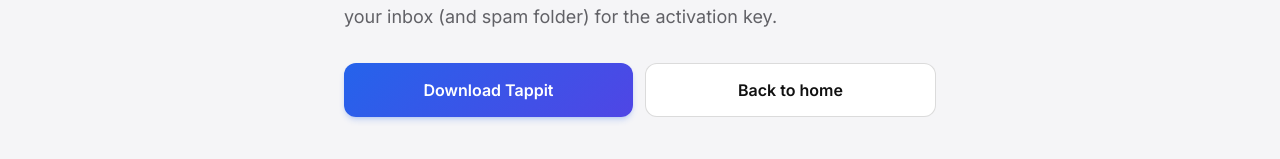
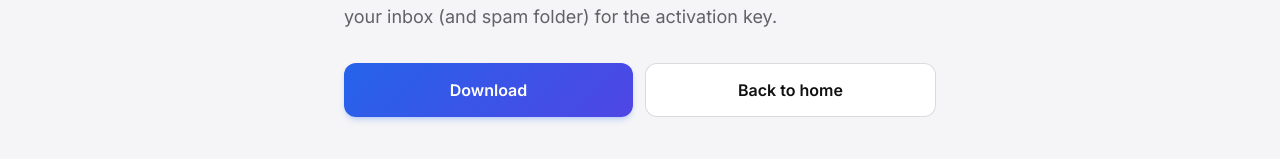
Before and after one commit to jtapia/magic-touch-web, a Next.js app: page /success in a window 1280 px wide. Shown: the part 387-546 px from the top of the page. Built offline with nearby package versions, Linux system fonts and the light colour scheme; no server answers.

Commit message:
chore: add jump behavior for buy tappit on hero section

```diff
--- a/src/app/success/SuccessClient.tsx
+++ b/src/app/success/SuccessClient.tsx
@@ -224,7 +224,7 @@ function Actions() {
         href="#"
         className="flex-1 px-6 sm:px-7 py-3 sm:py-3.5 rounded-xl font-semibold text-sm sm:text-base gradient-bg text-white hover:opacity-90 transition-opacity text-center flex items-center justify-center gap-2 shadow-md shadow-accent/20"
       >
-        Download Tappit
+        Download
       </Link>
       <Link
         href="/"
--- a/src/components/Hero.tsx
+++ b/src/components/Hero.tsx
@@ -46,9 +46,7 @@ export default function Hero() {
           <div className="flex flex-col sm:flex-row items-stretch lg:items-start gap-3 mb-6 w-full">
             <>
               <a
-                href={primaryHref}
-                target="_blank"
-                rel="noopener noreferrer"
+                href="#pricing"
                 className="gradient-bg text-white w-full sm:flex-1 px-4 sm:px-7 py-3 sm:py-3.5 rounded-xl font-semibold text-sm sm:text-base flex items-center justify-center gap-2 shadow-lg shadow-accent/25 hover:shadow-accent/40 hover:-translate-y-0.5 transition-all"
               >
                 Buy Tappit
```
